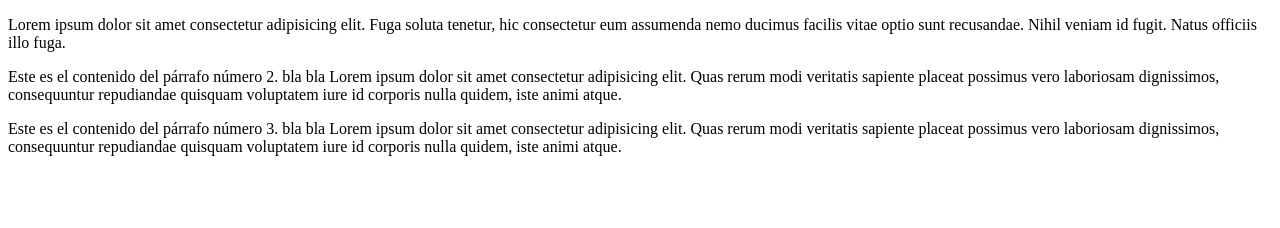
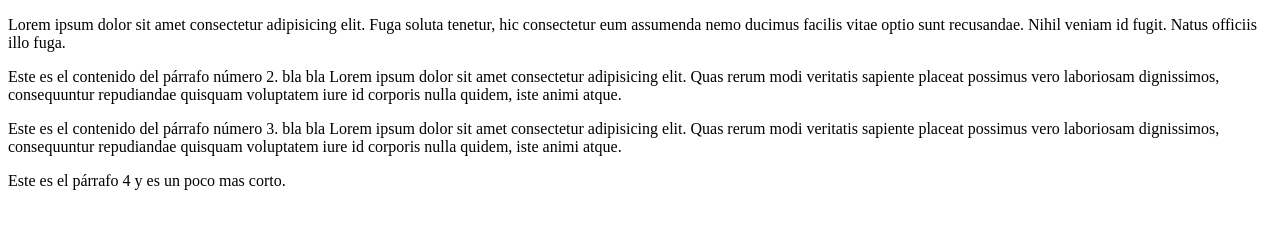
Before and after one commit to JoseGermanx/ejemplo-repo-git, a plain HTML site: page index.html in a window 1280 px wide. Drawn offline with Linux system fonts and the light colour scheme.

Commit message:
culminado parrafo4 - usuario2

```diff
--- a/index.html
+++ b/index.html
@@ -9,6 +9,6 @@
     <p>Lorem ipsum dolor sit amet consectetur adipisicing elit. Fuga soluta tenetur, hic consectetur eum assumenda nemo ducimus facilis vitae optio sunt recusandae. Nihil veniam id fugit. Natus officiis illo fuga.</p>
     <p>Este es el contenido del párrafo número 2. bla bla Lorem ipsum dolor sit amet consectetur adipisicing elit. Quas rerum modi veritatis sapiente placeat possimus vero laboriosam dignissimos, consequuntur repudiandae quisquam voluptatem iure id corporis nulla quidem, iste animi atque.</p>
     <p>Este es el contenido del párrafo número 3. bla bla Lorem ipsum dolor sit amet consectetur adipisicing elit. Quas rerum modi veritatis sapiente placeat possimus vero laboriosam dignissimos, consequuntur repudiandae quisquam voluptatem iure id corporis nulla quidem, iste animi atque.</p>
-
+    <p>Este es el párrafo 4 y es un poco mas corto.</p>
 </body>
 </html>
```
